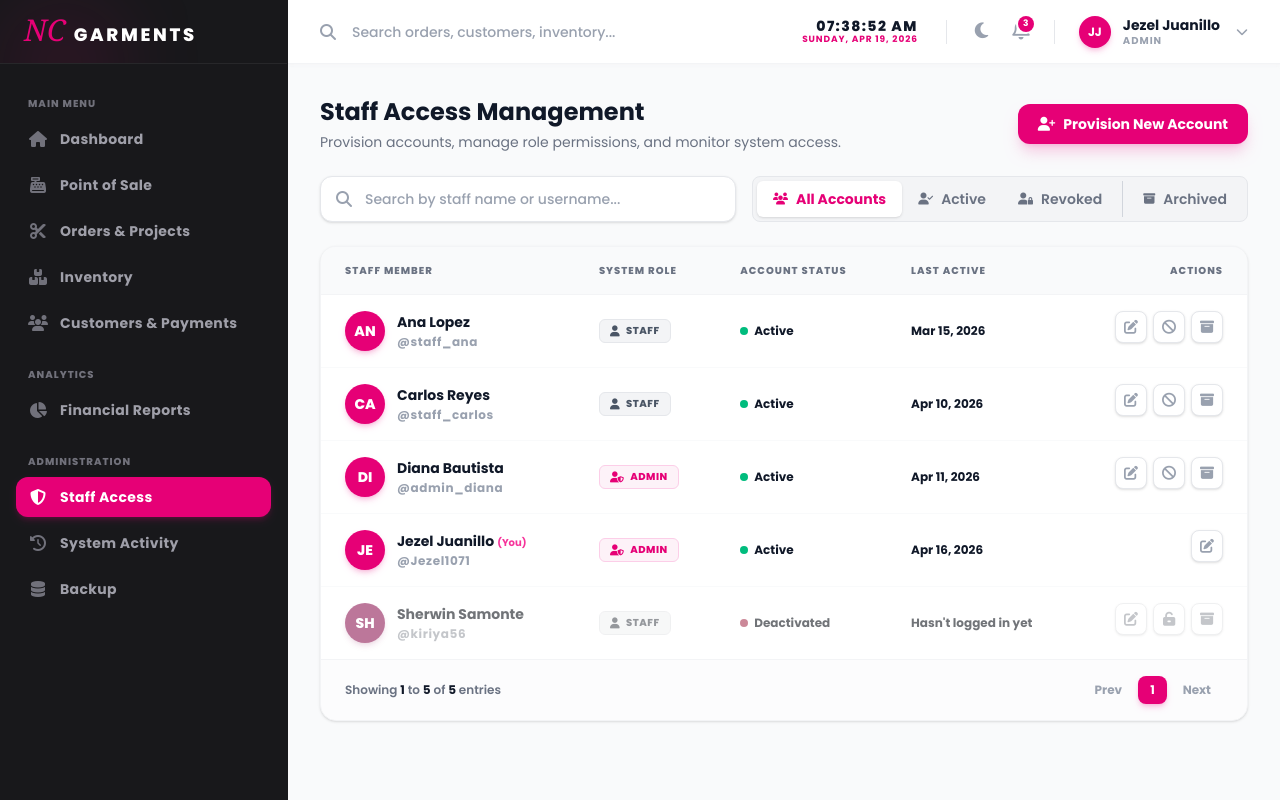
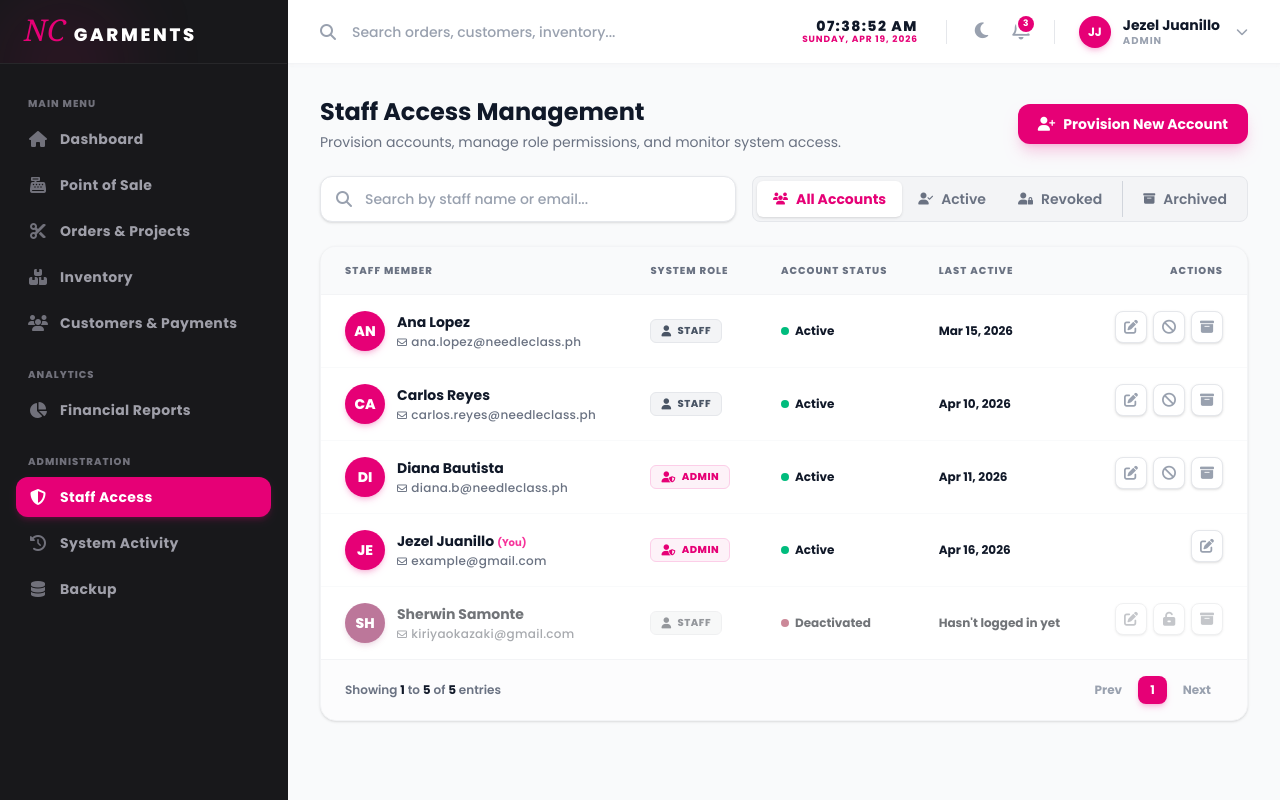
Before and after one commit to KiriyaGraysen/nc_garments, a PHP site: page /nc-garments/staff.php in a window 1280 px wide. Run offline with PHP 8.4, Linux system fonts and the light colour scheme; a user stored in the database is signed in; data comes from the database, SQL or seed files in the repository.

Commit message:
Removes all the username in the page

```diff
--- a/actions/delete_staff.php
+++ b/actions/delete_staff.php
@@ -13,13 +13,12 @@ if ($data && isset($data['admin_id'])) {
     }
 
     // 1. FETCH STAFF DETAILS BEFORE ARCHIVING (For a detailed log description)
-    $fetch_stmt = $conn->prepare("SELECT full_name, username, role FROM admin WHERE admin_id = ?");
+    $fetch_stmt = $conn->prepare("SELECT full_name, role FROM admin WHERE admin_id = ?");
     $fetch_stmt->bind_param("i", $target_id);
     $fetch_stmt->execute();
     $res = $fetch_stmt->get_result()->fetch_assoc();
 
     $staff_name = $res ? $res['full_name'] : "Unknown Staff";
-    $staff_username = $res ? $res['username'] : "unknown";
     $staff_role = $res ? strtoupper($res['role']) : "STAFF";
 
     // 2. EXECUTE THE ARCHIVE UPDATE
@@ -35,7 +34,7 @@ if ($data && isset($data['admin_id'])) {
             $target_table = 'admin';
 
             // Build a clean, highly specific description
-            $description = "Archived staff account: $staff_name (@$staff_username) - Role: $staff_role.";
+            $description = "Archived staff account: $staff_name - Role: $staff_role.";
 
             $log_stmt = $conn->prepare("INSERT INTO activity_log (admin_id, action, target_table, target_id, description) VALUES (?, ?, ?, ?, ?)");
             $log_stmt->bind_param("issis", $actor_id, $action, $target_table, $target_id, $description);
--- a/actions/reset_password.php
+++ b/actions/reset_password.php
@@ -59,7 +59,7 @@ try {
     }
 
     // 2. GET TARGET USER INFO (We need the email now!)
-    $target_stmt = $conn->prepare("SELECT username, full_name, email FROM admin WHERE admin_id = ?");
+    $target_stmt = $conn->prepare("SELECT full_name, email FROM admin WHERE admin_id = ?");
     $target_stmt->bind_param("i", $target_id);
     $target_stmt->execute();
     $target_result = $target_stmt->get_result();
@@ -125,7 +125,7 @@ try {
     }
 
     // 6. LOG THE SECURITY EVENT
-    $log_desc = "Triggered a secure password reset for " . $target_user['full_name'] . " (@" . $target_user['username'] . "). A new password was emailed to them.";
+    $log_desc = "Triggered a secure password reset for " . $target_user['full_name'] . ". A new password was emailed to them.";
 
     $log_stmt = $conn->prepare("INSERT INTO activity_log (admin_id, action, target_table, target_id, description) VALUES (?, 'UPDATE', 'admin', ?, ?)");
     $log_stmt->bind_param("iis", $superadmin_id, $target_id, $log_desc);
--- a/actions/restore_staff.php
+++ b/actions/restore_staff.php
@@ -8,13 +8,12 @@ if ($data && isset($data['admin_id'])) {
     $admin_id = isset($_SESSION['admin_id']) ? (int)$_SESSION['admin_id'] : 0;
 
     // 1. FETCH STAFF DETAILS BEFORE RESTORING
-    $fetch_stmt = $conn->prepare("SELECT full_name, username, role FROM admin WHERE admin_id = ?");
+    $fetch_stmt = $conn->prepare("SELECT full_name, role FROM admin WHERE admin_id = ?");
     $fetch_stmt->bind_param("i", $target_id);
     $fetch_stmt->execute();
     $res = $fetch_stmt->get_result()->fetch_assoc();
 
     $staff_name = $res ? $res['full_name'] : "Unknown Staff";
-    $staff_username = $res ? $res['username'] : "unknown";
     $staff_role = $res ? strtoupper($res['role']) : "STAFF";
 
     // 2. EXECUTE THE RESTORE UPDATE
@@ -28,7 +27,7 @@ if ($data && isset($data['admin_id'])) {
             $action = 'RESTORE';
             $target_table = 'admin'; // Filters into the Security tab
 
-            $description = "Restored staff account: $staff_name (@$staff_username) - Role: $staff_role. Access has been re-enabled.";
+            $description = "Restored staff account: $staff_name - Role: $staff_role. Access has been re-enabled.";
 
             $log_stmt = $conn->prepare("INSERT INTO activity_log (admin_id, action, target_table, target_id, description) VALUES (?, ?, ?, ?, ?)");
             $log_stmt->bind_param("issis", $admin_id, $action, $target_table, $target_id, $description);
--- a/actions/toggle_staff_status.php
+++ b/actions/toggle_staff_status.php
@@ -15,7 +15,7 @@ if ($data && isset($data['admin_id'])) {
     }
 
     // 2. FETCH STAFF DETAILS & OLD STATUS BEFORE UPDATE
-    $fetch_stmt = $conn->prepare("SELECT full_name, username, status FROM admin WHERE admin_id = ?");
+    $fetch_stmt = $conn->prepare("SELECT full_name, status FROM admin WHERE admin_id = ?");
     $fetch_stmt->bind_param("i", $target_id);
     $fetch_stmt->execute();
     $staff = $fetch_stmt->get_result()->fetch_assoc();
@@ -40,7 +40,7 @@ if ($data && isset($data['admin_id'])) {
             $target_table = 'admin'; // Routes to the Security tab
 
             // Format for your smart regex: "from [old] to [new]"
-            $description = "Changed access status for $staff_name (@{$staff['username']}) from $old_status to $new_status.";
+            $description = "Changed access status for $staff_name from $old_status to $new_status.";
 
             $log_stmt = $conn->prepare("INSERT INTO activity_log (admin_id, action, target_table, target_id, description) VALUES (?, ?, ?, ?, ?)");
             $log_stmt->bind_param("issis", $actor_id, $action, $target_table, $target_id, $description);
--- a/includes/header.php
+++ b/includes/header.php
@@ -9,7 +9,7 @@ if (empty($_SESSION['admin_id'])) {
 
 // 🚨 Added 'email' to your SELECT just in case you use it later!
 $stmt = $conn->prepare("
-    SELECT full_name, username, email, role
+    SELECT full_name, email, role
     FROM admin
     WHERE admin_id = ?
 ");
@@ -307,7 +307,7 @@ $current_page = basename($_SERVER['PHP_SELF']);
 
                         <div class="px-4 py-3 border-b border-gray-50 dark:border-zinc-800/50">
                             <p class="text-xs font-bold text-gray-500 dark:text-zinc-400 uppercase tracking-wider">Signed in as</p>
-                            <p class="text-sm font-bold text-gray-900 dark:text-white truncate mt-0.5"><?php echo htmlspecialchars($admin['username']); ?></p>
+                            <p class="text-sm font-bold text-gray-900 dark:text-white truncate mt-0.5"><?php echo htmlspecialchars($admin['email']); ?></p>
                         </div>
 
                         <div class="py-1">
--- a/staff.php
+++ b/staff.php
@@ -25,9 +25,9 @@ if ($view === 'archived') {
     }
 }
 
-// 2. Fetch Data
+// 2. Fetch Data (Removed 'username')
 $stmt = $conn->prepare("
-    SELECT admin_id, full_name, email, username, role, status, last_login
+    SELECT admin_id, full_name, email, role, status, last_login
     FROM admin
     $where_sql
     ORDER BY full_name ASC
@@ -60,9 +60,11 @@ include 'includes/header.php';
             <h2 class="text-2xl font-bold text-gray-900 dark:text-white transition-colors duration-500">Staff Access Management</h2>
             <p class="text-gray-500 dark:text-zinc-400 text-sm mt-1 transition-colors duration-500">Provision accounts, manage role permissions, and monitor system access.</p>
         </div>
+        <?php if ($view !== 'archived'): ?>
         <button onclick="openStaffModal()" class="bg-pink-600 hover:bg-pink-700 text-white px-5 py-2.5 rounded-xl text-sm font-bold transition-all duration-300 shadow-lg shadow-pink-600/20 flex items-center gap-2 cursor-pointer focus:outline-none">
             <i class="fa-solid fa-user-plus"></i> Provision New Account
         </button>
+        <?php endif; ?>
     </div>
 
     <div class="flex flex-col lg:flex-row justify-between items-center mb-6 gap-4">
@@ -70,7 +72,7 @@ include 'includes/header.php';
             <div class="relative w-full group">
                 <i class="fa-solid fa-search absolute left-4 top-1/2 transform -translate-y-1/2 text-gray-400 group-focus-within:text-pink-600 transition-colors duration-500"></i>
 
-                <input type="text" id="search-input" placeholder="Search by staff name or username..." readonly onfocus="this.removeAttribute('readonly');"
+                <input type="text" id="search-input" placeholder="Search by staff name or email..." readonly onfocus="this.removeAttribute('readonly');"
                        class="w-full pl-11 pr-4 py-3 border border-gray-200 dark:border-zinc-800 rounded-xl bg-white dark:bg-zinc-900/50 text-gray-900 dark:text-white placeholder-gray-400 dark:placeholder-zinc-500 focus:outline-none focus:ring-2 focus:ring-pink-500 focus:border-transparent transition-colors duration-500 shadow-sm text-sm font-medium">
             </div>
         </div>
@@ -123,7 +125,6 @@ include 'includes/header.php';
 
                         $full_name = htmlspecialchars($staff['full_name']);
                         $user_initials = strtoupper(substr($full_name, 0, 2));
-                        $user = htmlspecialchars($staff['username']);
                         $email = htmlspecialchars($staff['email']);
                         $status = htmlspecialchars($staff['status']);
                         $role = htmlspecialchars($staff['role']);
@@ -149,12 +150,12 @@ include 'includes/header.php';
                             <tr class="staff-row hover:bg-gray-50/80 dark:hover:bg-zinc-800/30 transition-colors group ' . $row_class . '">
                                 <td class="px-6 py-4">
                                     <div class="flex items-center gap-3">
-                                        <div class="h-10 w-10 rounded-full bg-pink-600 text-white flex items-center justify-center font-extrabold text-sm shadow-md shadow-pink-600/20">
+                                        <div class="h-10 w-10 rounded-full bg-pink-600 text-white flex items-center justify-center font-extrabold text-sm shadow-md shadow-pink-600/20 shrink-0">
                                             ' . $user_initials . '
                                         </div>
-                                        <div>
-                                            <div class="font-bold text-gray-900 dark:text-white group-hover:text-pink-600 transition-colors">' . $full_name . ' ' . ($is_current_user ? '<span class="text-[10px] text-pink-500">(You)</span>' : '') . '</div>
-                                            <div class="text-xs font-bold tracking-wider text-gray-400 dark:text-zinc-500 mt-0.5">@' . $user . '</div>
+                                        <div class="min-w-0">
+                                            <div class="font-bold text-gray-900 dark:text-white group-hover:text-pink-600 transition-colors truncate">' . $full_name . ' ' . ($is_current_user ? '<span class="text-[10px] text-pink-500">(You)</span>' : '') . '</div>
+                                            <div class="text-xs font-medium tracking-wide text-gray-500 dark:text-zinc-400 mt-0.5 truncate"><i class="fa-regular fa-envelope mr-1 border-none text-[10px]"></i>' . $email . '</div>
                                         </div>
                                     </div>
                                 </td>
@@ -182,7 +183,6 @@ include 'includes/header.php';
                                 </td>
                                 <td class="px-6 py-4 text-right text-sm font-medium flex justify-end gap-1.5">';
 
-                        // 🚨 UPDATED: ALL ACTION BUTTONS ARE NOW ICONS WITH LEFT-SIDE TOOLTIPS
                         if ($view === 'archived') {
                             echo '<button onclick="restoreStaff('.$staff['admin_id'].')" class="relative group/btn flex items-center justify-center w-8 h-8 bg-white dark:bg-zinc-800 border border-gray-200 dark:border-zinc-700 hover:border-emerald-300 text-gray-400 hover:text-emerald-500 rounded-lg transition-all duration-300 shadow-sm focus:outline-none">
                                       <i class="fa-solid fa-clock-rotate-left transition-colors"></i>
@@ -195,7 +195,7 @@ include 'includes/header.php';
                         } else {
 
                             // EDIT
-                            echo '<button onclick="openStaffModal('.$staff['admin_id'].', \''.addslashes($full_name).'\', \''.addslashes($email).'\', \''.addslashes($user).'\', \''.$role.'\')" class="relative group/btn flex items-center justify-center w-8 h-8 bg-white dark:bg-zinc-800 border border-gray-200 dark:border-zinc-700 hover:border-blue-300 text-gray-400 hover:text-blue-500 rounded-lg transition-all duration-300 shadow-sm focus:outline-none">
+                            echo '<button onclick="openStaffModal('.$staff['admin_id'].', \''.addslashes($full_name).'\', \''.addslashes($email).'\', \''.$role.'\')" class="relative group/btn flex items-center justify-center w-8 h-8 bg-white dark:bg-zinc-800 border border-gray-200 dark:border-zinc-700 hover:border-blue-300 text-gray-400 hover:text-blue-500 rounded-lg transition-all duration-300 shadow-sm focus:outline-none">
                                       <i class="fa-solid fa-pen-to-square transition-colors"></i>
 
                                       <span class="absolute right-full top-1/2 -translate-y-1/2 mr-2 px-2.5 py-1 text-[10px] font-bold text-white bg-gray-900 dark:bg-black rounded-md opacity-0 group-hover/btn:opacity-100 transition-opacity whitespace-nowrap pointer-events-none z-50 shadow-lg flex items-center">
@@ -283,14 +283,6 @@ include 'includes/header.php';
                     <input type="email" id="staff_email" required class="w-full px-4 py-3 bg-gray-50 dark:bg-zinc-950 border border-gray-200 dark:border-zinc-800 text-gray-900 dark:text-white rounded-xl focus:ring-2 focus:ring-pink-500 outline-none transition-all text-sm font-medium">
                 </div>
 
-                <div class="grid grid-cols-2 gap-4">
-                    <div>
-                        <label class="block text-xs font-bold text-gray-600 dark:text-zinc-400 mb-2 uppercase tracking-wide">Username *</label>
-                        <div class="relative">
-                            <span class="absolute left-3 top-1/2 transform -translate-y-1/2 text-gray-400 font-bold">@</span>
-                            <input type="text" id="staff_username" required class="w-full pl-8 pr-4 py-3 bg-gray-50 dark:bg-zinc-950 border border-gray-200 dark:border-zinc-800 text-gray-900 dark:text-white rounded-xl focus:ring-2 focus:ring-pink-500 outline-none transition-all text-sm font-medium">
-                        </div>
-                    </div>
                 <div>
                     <label class="block text-xs font-bold text-gray-600 dark:text-zinc-400 mb-2 uppercase tracking-wide">System Role *</label>
                     <select id="staff_role" class="w-full px-4 py-3 bg-gray-50 dark:bg-zinc-950 border border-gray-200 dark:border-zinc-800 text-gray-900 dark:text-white rounded-xl focus:ring-2 focus:ring-pink-500 outline-none transition-all text-sm font-medium">
@@ -300,7 +292,6 @@ include 'includes/header.php';
                             <option value="superadmin">Superadmin</option>
                         <?php endif; ?>
                     </select>
-                    </div>
                 </div>
 
                 <div id="new_account_notice" class="bg-blue-50 dark:bg-blue-900/20 border border-blue-200 dark:border-blue-800/30 rounded-xl p-3 flex gap-3">
@@ -510,14 +501,11 @@ include 'includes/header.php';
             const existingEmptyRow = document.getElementById('js-empty-state');
             const phpEmpty = document.getElementById('php-empty-state');
 
-            // 🚨 FIXED: Smart Empty State Logic (No Double Messages)
             if (totalItems === 0) {
                 if (phpEmpty && searchTerm === '') {
-                    // Database is empty
                     phpEmpty.style.display = '';
                     if (existingEmptyRow) existingEmptyRow.style.display = 'none';
                 } else {
-                    // Search is empty
                     if (phpEmpty) phpEmpty.style.display = 'none';
                     if (!existingEmptyRow) {
                         tbody.insertAdjacentHTML('beforeend', `<tr id="js-empty-state"><td colspan="${colspanCount}" class="px-6 py-8 text-center text-gray-500 font-medium">No accounts found matching your search.</td></tr>`);
@@ -588,12 +576,11 @@ include 'includes/header.php';
         updateTable();
     }
 
-    // --- STAFF MODAL LOGIC (NO PASSWORD INPUT) ---
-    function openStaffModal(id = '', name = '', email = '', username = '', role = 'staff') {
+    // --- STAFF MODAL LOGIC (NO USERNAME) ---
+    function openStaffModal(id = '', name = '', email = '', role = 'staff') {
         document.getElementById('staff_id').value = id;
         document.getElementById('staff_name').value = name;
         document.getElementById('staff_email').value = email;
-        document.getElementById('staff_username').value = username;
         document.getElementById('staff_role').value = role;
 
         if (id) {
@@ -616,11 +603,10 @@ include 'includes/header.php';
             admin_id: document.getElementById('staff_id').value,
             full_name: document.getElementById('staff_name').value,
             email: document.getElementById('staff_email').value,
-            username: document.getElementById('staff_username').value,
             role: document.getElementById('staff_role').value
         };
 
-        if (!payload.full_name || !payload.email || !payload.username) return customAlert("Please fill all required fields.", "Missing Fields", "error");
+        if (!payload.full_name || !payload.email) return customAlert("Please fill all required fields.", "Missing Fields", "error");
 
         try {
             const res = await fetch('actions/save_staff.php', {
@@ -631,7 +617,6 @@ include 'includes/header.php';
             if (data.status === 'success') {
                 closeStaffModal();
 
-                // Show the generated password ONLY if a new account was created
                 if (data.generated_password) {
                     customAlert(`Account created successfully.\n\nSimulated Email Sent!\nTemporary Password: ${data.generated_password}`, "Account Provisioned", "success");
                 } else {
@@ -678,7 +663,6 @@ include 'includes/header.php';
 
             if (data.status === 'success') {
                 closeResetPasswordModal();
-                // 🚨 CHANGED: We now just display the success message from PHP
                 customAlert(data.message, "Password Reset & Emailed", "success");
             } else {
                 customAlert(data.message, "Verification Failed", "error");
```
Also changed, not shown: actions/login.php (+10 -11 lines), actions/save_staff.php (+15 -17 lines), login.php (+7 -14 lines). Lines whose indentation alone changed are shown as unchanged.
